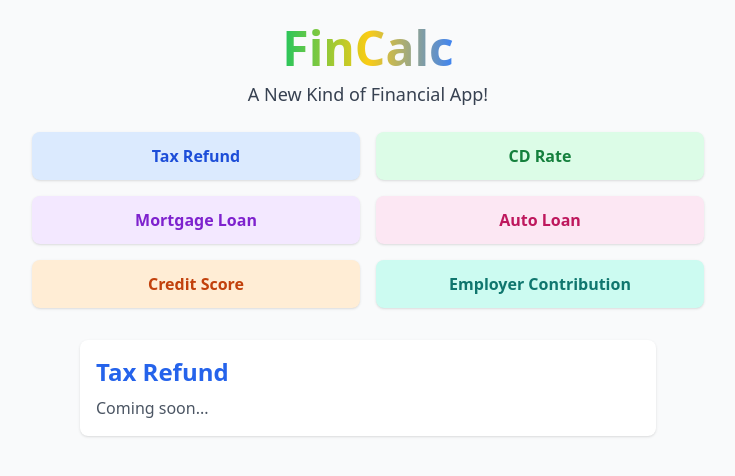
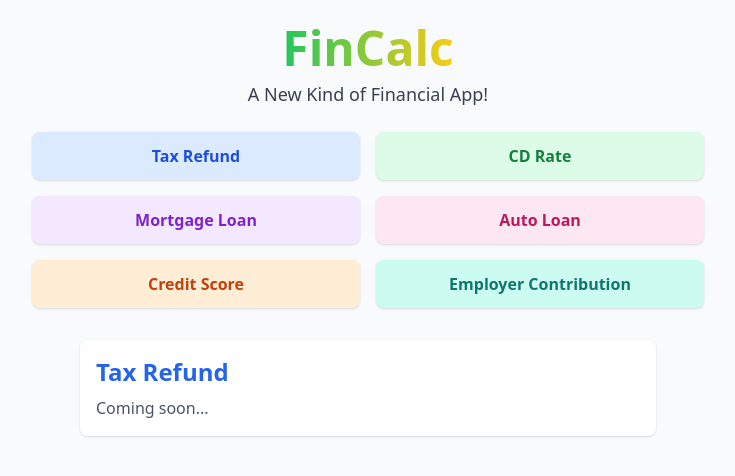
Before and after one commit to theuiguru/finCalc, a plain HTML site: page index.html in a window 1280 px wide. Shown: the whole page, without its empty margins (272-1007 px from the left). Drawn offline with nearby package versions, Linux system fonts and the light colour scheme.

Commit message:
heading color changed

```diff
--- a/index.html
+++ b/index.html
@@ -2,7 +2,7 @@
 <title>FinCalc</title><script src="https://cdn.tailwindcss.com"></script>
 </head><body class="bg-gray-50 min-h-screen flex flex-col items-center p-6">
   <!-- Gradient Heading -->
-  <h1 class="text-5xl font-extrabold mb-2 bg-gradient-to-r from-green-500 via-yellow-400 to-blue-500 text-transparent bg-clip-text">
+  <h1 class="text-5xl font-extrabold mb-2 bg-gradient-to-r from-green-500 to-yellow-400 text-transparent bg-clip-text">
     FinCalc
   </h1>
   <h4 class="text-lg text-gray-700 mb-6 text-center">
```
